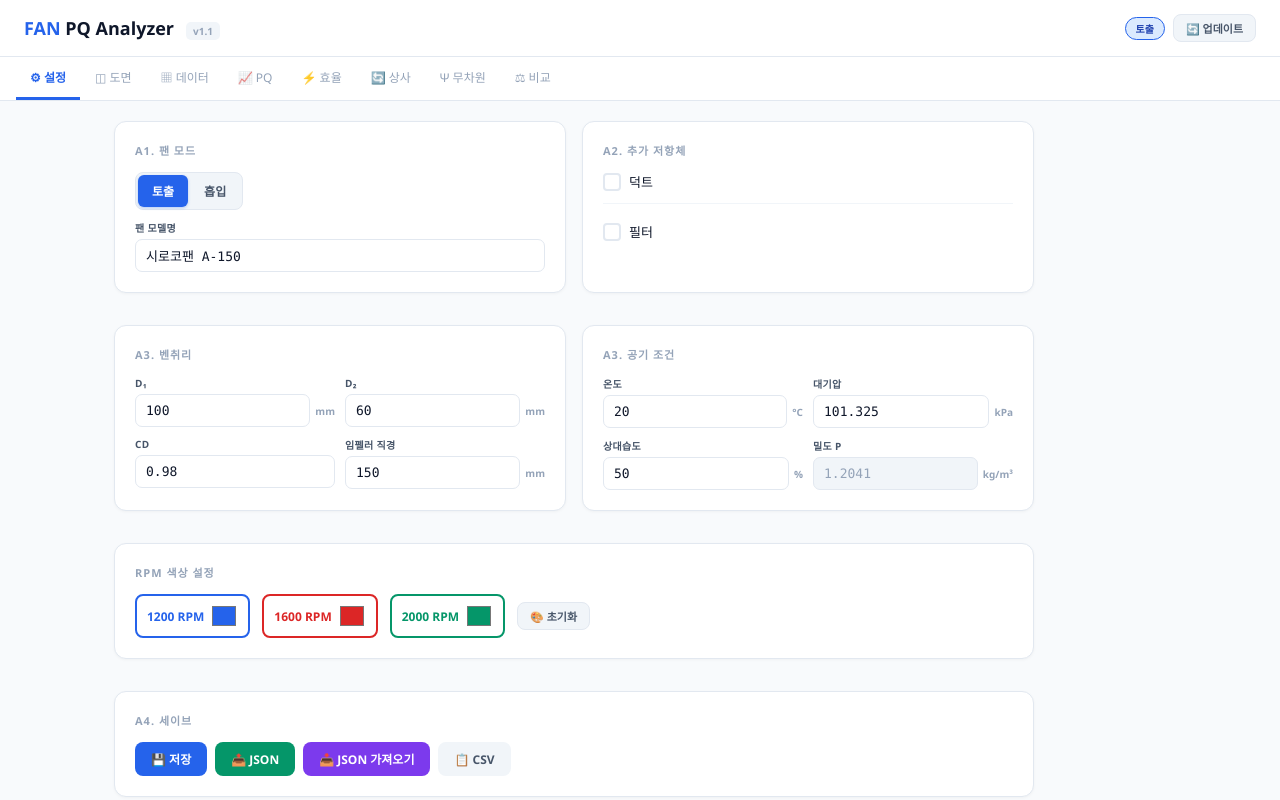
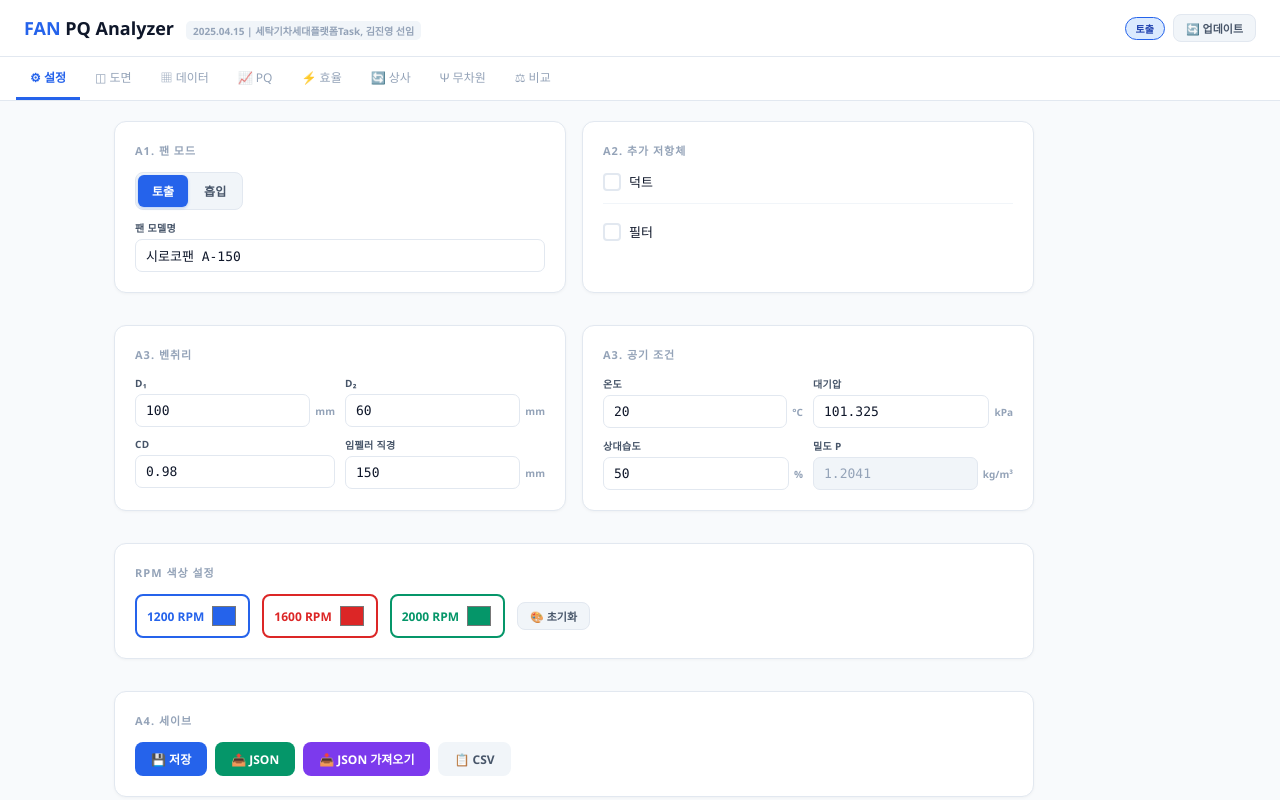
Before and after one commit to kimjy2576/fan-pq-analyzer, a website: page index.html in a window 1280 px wide. Shown: the top 800 px of the page. Drawn offline with Linux system fonts and the light colour scheme.

Commit message:
Replace version with update date and author: 세탁기차세대플랫폼Task 김진영 선임

```diff
--- a/index.html
+++ b/index.html
@@ -187,7 +187,7 @@ function getOpPts(ed,rpms,sysCurves){
 function R(){syncColors();var app=document.getElementById('app');app.innerHTML='';try{app.appendChild(rH());app.appendChild(rT());var c=h('div',{class:'cnt'});var fn={setup:rS,diagram:rDg,data:rDt,pq:rPQ,eff:rEf,affinity:rAf,dimless:rDm,compare:rCp};if(fn[S.tab])c.appendChild(fn[S.tab]());app.appendChild(c);}catch(e){app.appendChild(h('div',{style:'padding:40px;color:red;font-family:monospace'},'Error: '+e.message+'\n'+e.stack));}}
 function setTab(t){S.tab=t;R();}function sC(k,v){S.cfg[k]=v;R();}
 
-var APP_VERSION='1.1';
+var APP_INFO='2025.04.15 | \uc138\ud0c1\uae30\ucc28\uc138\ub300\ud50c\ub7ab\ud3fcTask, \uae40\uc9c4\uc601 \uc120\uc784';
 var UPDATE_URL='https://raw.githubusercontent.com/kimjy2576/fan-pq-analyzer/main/index.html';
 function doUpdate(){
   var btn=document.getElementById('upd-btn');
@@ -206,7 +206,7 @@ function rH(){var c=S.cfg,bd=h('div',{class:'badges'});bd.appendChild(h('span',{
 var right=h('div',{style:'display:flex;align-items:center;gap:8px'});
 right.appendChild(bd);
 right.appendChild(h('button',{id:'upd-btn',class:'btn by bs',style:'border:1px solid #e2e8f0;white-space:nowrap',onClick:doUpdate},'\ud83d\udd04 \uc5c5\ub370\uc774\ud2b8'));
-return h('div',{class:'hdr'},h('div',{style:'display:flex;align-items:baseline;gap:6px'},h('h1',null,h('b',null,'FAN'),' PQ Analyzer'),h('span',{class:'v'},'v'+APP_VERSION)),right);}
+return h('div',{class:'hdr'},h('div',{style:'display:flex;align-items:baseline;gap:6px'},h('h1',null,h('b',null,'FAN'),' PQ Analyzer'),h('span',{class:'v'},APP_INFO)),right);}
 function rT(){var ts=[['setup','\u2699 \uc124\uc815'],['diagram','\u25eb \ub3c4\uba74'],['data','\u25a6 \ub370\uc774\ud130'],['pq','\ud83d\udcc8 PQ'],['eff','\u26a1 \ud6a8\uc728'],['affinity','\ud83d\udd04 \uc0c1\uc0ac'],['dimless','\u03a8 \ubb34\ucc28\uc6d0'],['compare','\u2696 \ube44\uad50']];return h('div',{class:'tabs'},ts.map(function(t){return h('button',{class:'tab'+(S.tab===t[0]?' on':''),onClick:function(){setTab(t[0]);}},t[1]);}));}
 
 // SETUP
```
